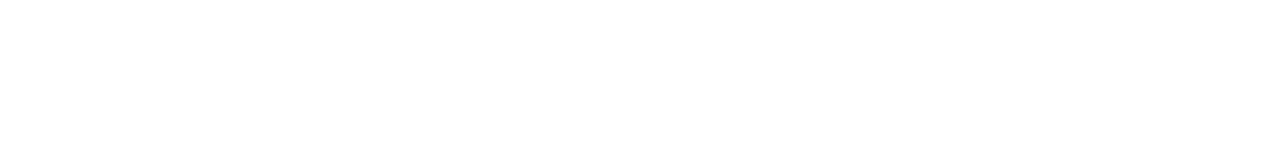
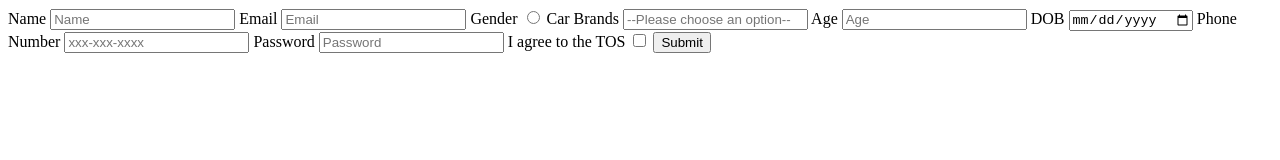
Before and after one commit to acciojob/signup-form-car-Jef-king, a website: page main.html in a window 1280 px wide. Drawn offline with Linux system fonts and the light colour scheme.

Commit message:
created a submission

```diff
--- a/main.html
+++ b/main.html
@@ -8,6 +8,28 @@
 
 <body>
 	<!-- the entire body must be written by student -->
+	<form>
+		<label for='name'>Name</label>
+		<input type="text" required="required" id='name' placeholder='Name'>
+		<label for='email'>Email</label>
+		<input type="email" required="required" id='email' placeholder='Email'>
+		<label for='gender_m gender_f'>Gender</label>
+		<input type="radio" required="required" id='gender_m gender_f' name='gender'>
+		<label for='cars'>Car Brands</label>
+		<input type='select' required='required' id='cars' placeholder='--Please choose an option--'>
+		<label for='age'>Age</label>
+		<input type="number" required="required" id='age' placeholder='Age'>
+		<label for='dob'>DOB</label>
+		<input type="date" required="required" id='dob'>
+		<label for='tel'>Phone Number</label>
+		<input type="tel" id='tel' placeholder='xxx-xxx-xxxx'>
+		<label for='password'>Password</label>
+		<input type="password" required="required" placeholder='Password' id='password'>
+		<label for='tos'>I agree to the TOS</label>
+		<input type="checkbox" required="required" id='tos'>
+		<input type="submit">
+
+	</form>
     <script type="text/javascript" src="./script.js">
 </script>
 
```
